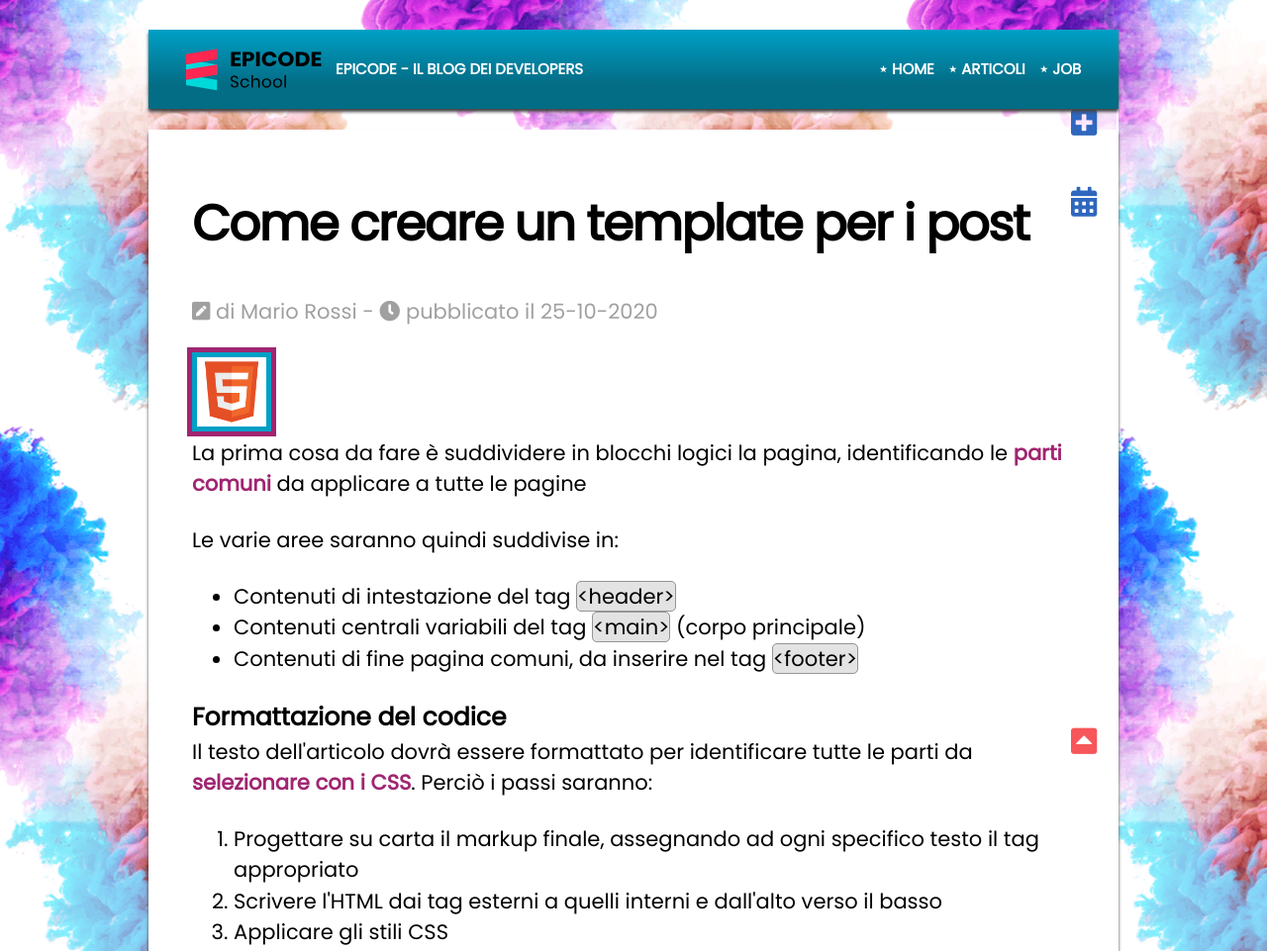
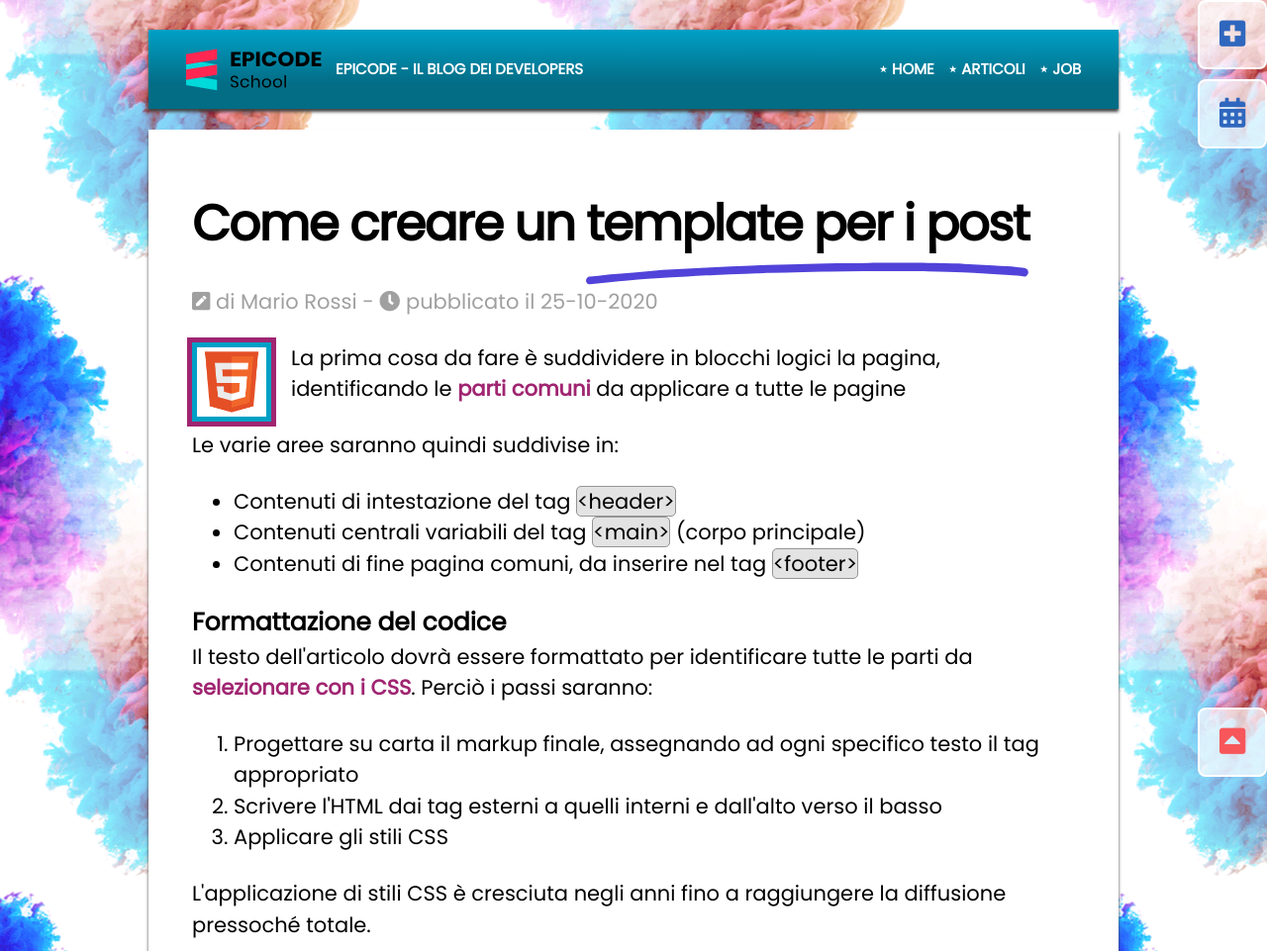
Before and after one commit to abdHar12/U2-W1-D2, a plain HTML site: page index.html in a window 1280 px wide. Shown: the top 961 px of the page at 99% size. Drawn offline with Linux system fonts and the light colour scheme.

Commit message:
added the underline and fixed the three buttons

```diff
--- a/assets/css/style.css
+++ b/assets/css/style.css
@@ -92,7 +92,18 @@ h1 {
   font-size: 5rem;
   font-weight: bold;
   letter-spacing: -0.03em;
-  margin-bottom: 0.7em;
+  margin-bottom: 0;
+}
+h1 > div {
+  position: relative;
+  height: 10rem;
+  display: inline-block;
+}
+h1 img {
+  position: absolute;
+  bottom: 0;
+  left: 0;
+  width: 100%;
 }
 p,
 address,
@@ -106,10 +117,14 @@ blockquote {
 h1 + p {
   color: #a0a0a0;
 }
-article img {
+article img:first-of-type {
+}
+article > img {
   border: 5px solid rgb(0, 160, 198);
   width: 8rem;
   outline: 5px solid #a02571;
+  float: left;
+  margin-right: 2rem;
 }
 article h2 {
   font-weight: bold;
@@ -277,7 +292,7 @@ footer a {
   top: 50%;
   transform: translate(-50%, -50%);
 }
-@media screen and (min-width: 767px) {
+@media screen and (min-width: 768px) {
   table {
     margin: 10rem;
     margin-inline: auto;
@@ -293,24 +308,21 @@ footer a {
   blockquote {
     font-size: 1.5em;
   }
-  .squares-fixed {
-    position: sticky;
-  }
 
   .square-plus {
     bottom: 55%;
-    left: 90%;
+    right: 0;
   }
   .square-calendar {
     bottom: 45%;
-    left: 90%;
+    right: 0;
   }
   .square-up {
-    left: 90%;
+    right: 0;
   }
 }
 
-@media screen and (min-width: 1199px) {
+@media screen and (min-width: 1200px) {
   body {
     padding: 15rem;
     padding-top: 3rem;
@@ -405,20 +417,16 @@ footer a {
     height: 3rem;
   }
 
-  .squares-fixed {
-    position: sticky;
-  }
-
   .square-plus {
-    bottom: 80%;
-    left: 100%;
+    top: 0;
+    right: 0;
   }
   .square-calendar {
-    bottom: 70%;
-    left: 90%;
+    top: 80px;
+    right: 0;
   }
   .square-up {
-    left: 90%;
+    right: 0;
   }
 }
 
--- a/index.html
+++ b/index.html
@@ -57,7 +57,13 @@
 
     <main>
       <article>
-        <h1>Come creare un template per i post</h1>
+        <h1>
+          Come creare un
+          <div>
+            template per i post
+            <img src="./assets/img/underline.svg" alt="underline" />
+          </div>
+        </h1>
         <p>
           <i class="fas fa-pen-square"></i> di Mario Rossi -
           <span><i class="fas fa-clock"></i> pubblicato il 25-10-2020</span>
```
